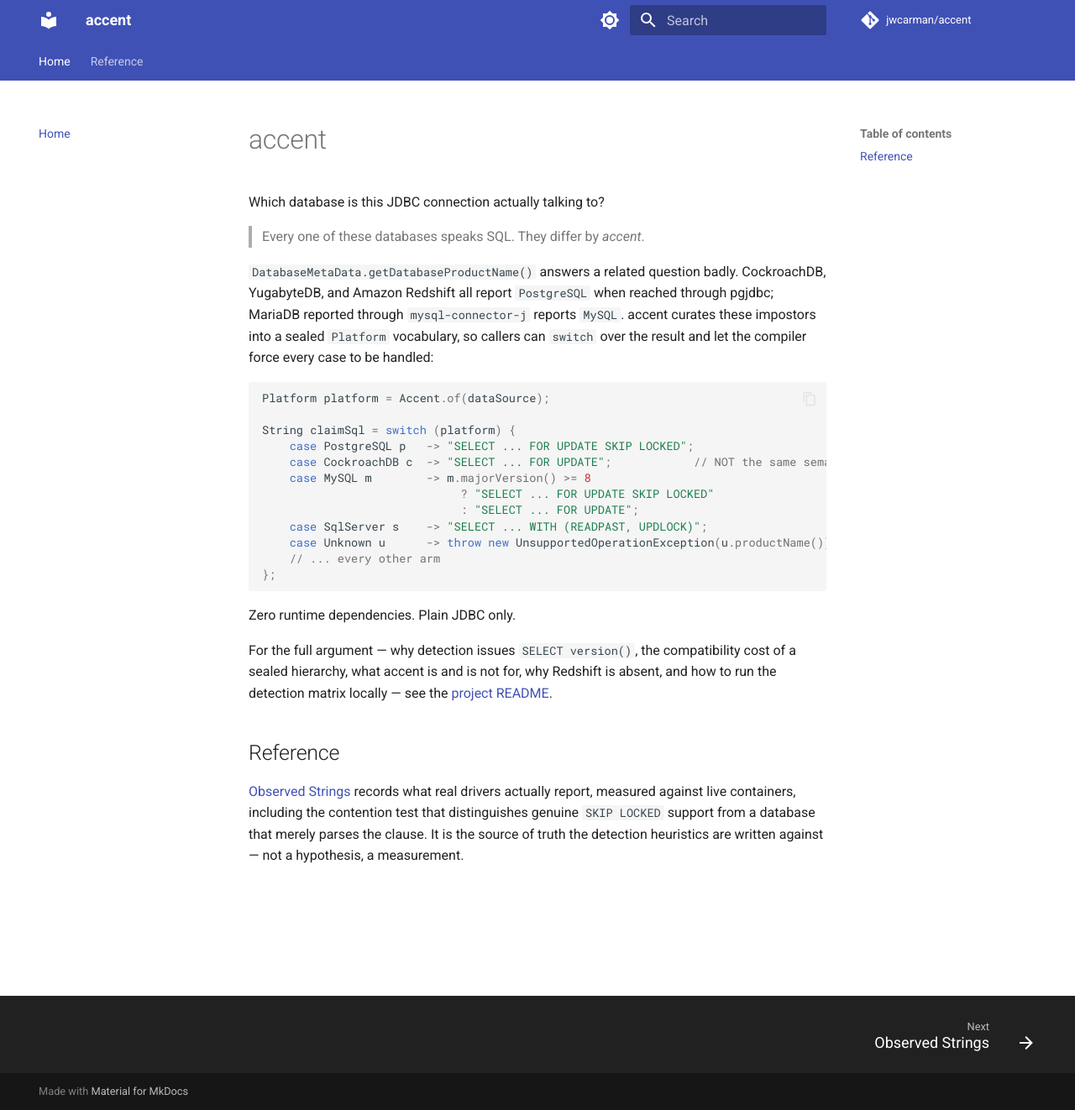
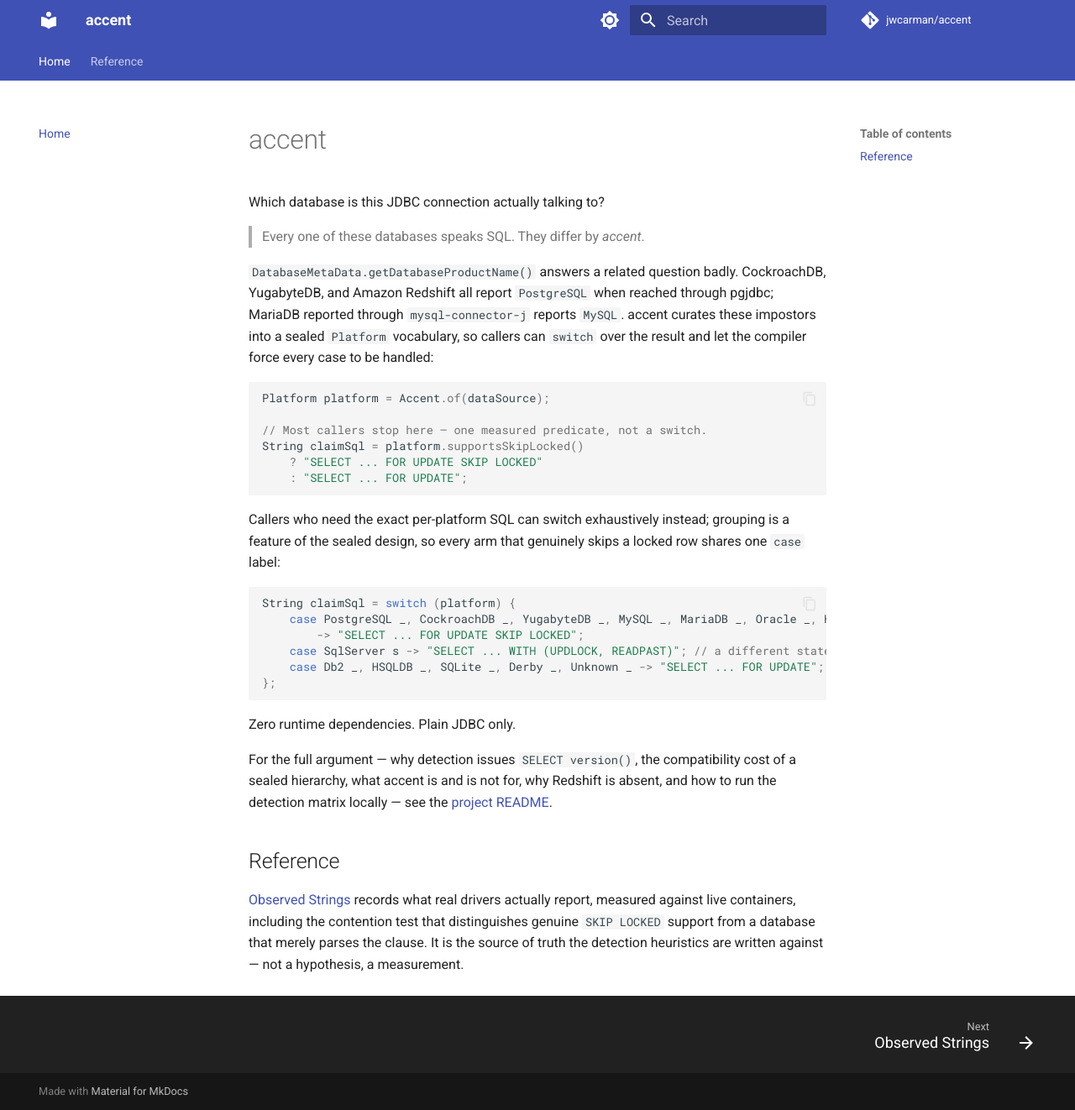
Before and after one commit to jwcarman/accent, an MkDocs documentation site: the page built from docs/index.md, in a window 1280 px wide and 1322 px high. Shown: the whole window at 84% size. Built offline with MkDocs 1.6.1 and Material for MkDocs 9.7.7, drawn with Linux system fonts in a browser that asks for light colours; comment, search, counter and statistics services are not loaded.

Commit message:
Fix flagship switch example to match measured skip-locked results
The README, docs/index.md, and Accent.java examples all hand-rolled a
CockroachDB SQL_UPDATE arm that predates measurement — contention testing
found CockroachDB genuinely honours FOR UPDATE SKIP LOCKED, and
Platform.CockroachDB#supportsSkipLocked() returns true. Replace the example
with the measured, ordinary path (supportsSkipLocked()) plus an exhaustive
switch as the escape hatch, grouping the seven arms that genuinely skip under
one case label. SPEC.md's original guess is left in place as the seed
document it is, with a note pointing to what was actually measured.

Also fixes two stale figures the same review flagged: README's unit test
count (56 -> 60, per 3f0cbe8) and its "fourteen-arm switch" wording, which
undercounted/overcounted against the thirteen arms in Platform.

````diff
--- a/docs/index.md
+++ b/docs/index.md
@@ -14,15 +14,22 @@ to be handled:
 ```java
 Platform platform = Accent.of(dataSource);
 
+// Most callers stop here — one measured predicate, not a switch.
+String claimSql = platform.supportsSkipLocked()
+    ? "SELECT ... FOR UPDATE SKIP LOCKED"
+    : "SELECT ... FOR UPDATE";
+```
+
+Callers who need the exact per-platform SQL can switch exhaustively instead;
+grouping is a feature of the sealed design, so every arm that genuinely skips
+a locked row shares one `case` label:
+
+```java
 String claimSql = switch (platform) {
-    case PostgreSQL p   -> "SELECT ... FOR UPDATE SKIP LOCKED";
-    case CockroachDB c  -> "SELECT ... FOR UPDATE";            // NOT the same semantics
-    case MySQL m        -> m.majorVersion() >= 8
-                             ? "SELECT ... FOR UPDATE SKIP LOCKED"
-                             : "SELECT ... FOR UPDATE";
-    case SqlServer s    -> "SELECT ... WITH (READPAST, UPDLOCK)";
-    case Unknown u      -> throw new UnsupportedOperationException(u.productName());
-    // ... every other arm
+    case PostgreSQL _, CockroachDB _, YugabyteDB _, MySQL _, MariaDB _, Oracle _, H2 _
+        -> "SELECT ... FOR UPDATE SKIP LOCKED";
+    case SqlServer s -> "SELECT ... WITH (UPDLOCK, READPAST)"; // a different statement, not a spelling
+    case Db2 _, HSQLDB _, SQLite _, Derby _, Unknown _ -> "SELECT ... FOR UPDATE"; // safe fallback
 };
 ```
 
````
Also changed, not shown: README.md (+25 -12 lines), SPEC.md (+8 -0 lines), 1 other file.
